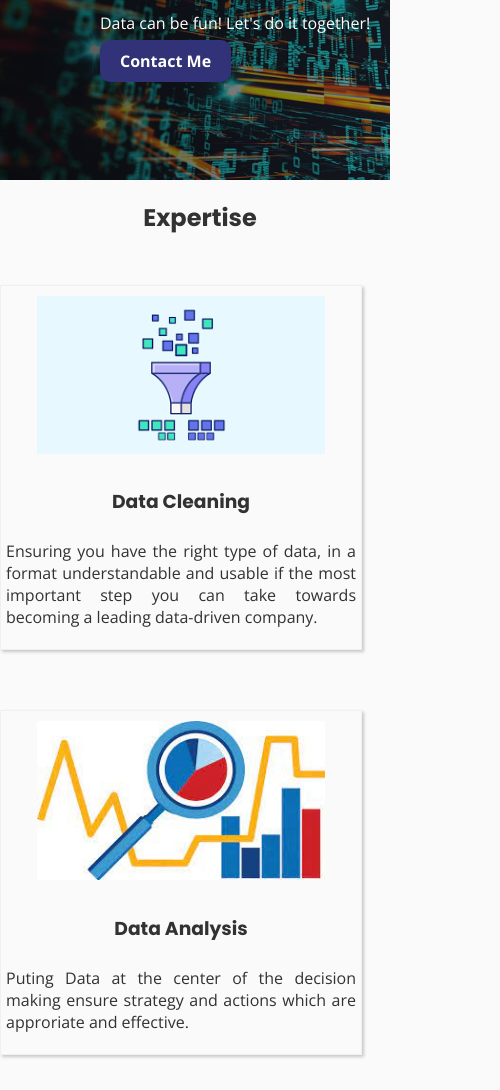
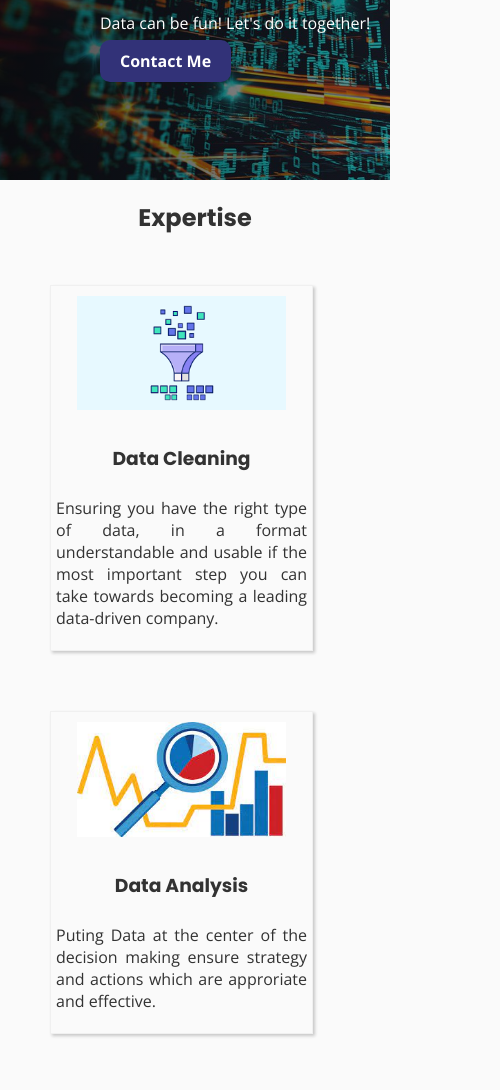
Before and after one commit to raphael-hidalgo/landing, a plain HTML site: page index.html in a window 390 px wide. Shown: the part 220-1310 px from the top of the page, 500 px wide, since content can reach past the window. Drawn offline with nearby package versions, Linux system fonts and the light colour scheme.

```diff
--- a/css/style.css
+++ b/css/style.css
@@ -83,3 +83,17 @@ a {
     width: 90%
   }
 }
+
+@media (max-width: 400px) {
+  .container {
+    width: 290px;
+  }
+
+  .flexbox {
+    flex-direction: column;
+  }
+
+  .card {
+    width: 90%
+  }
+}
```
